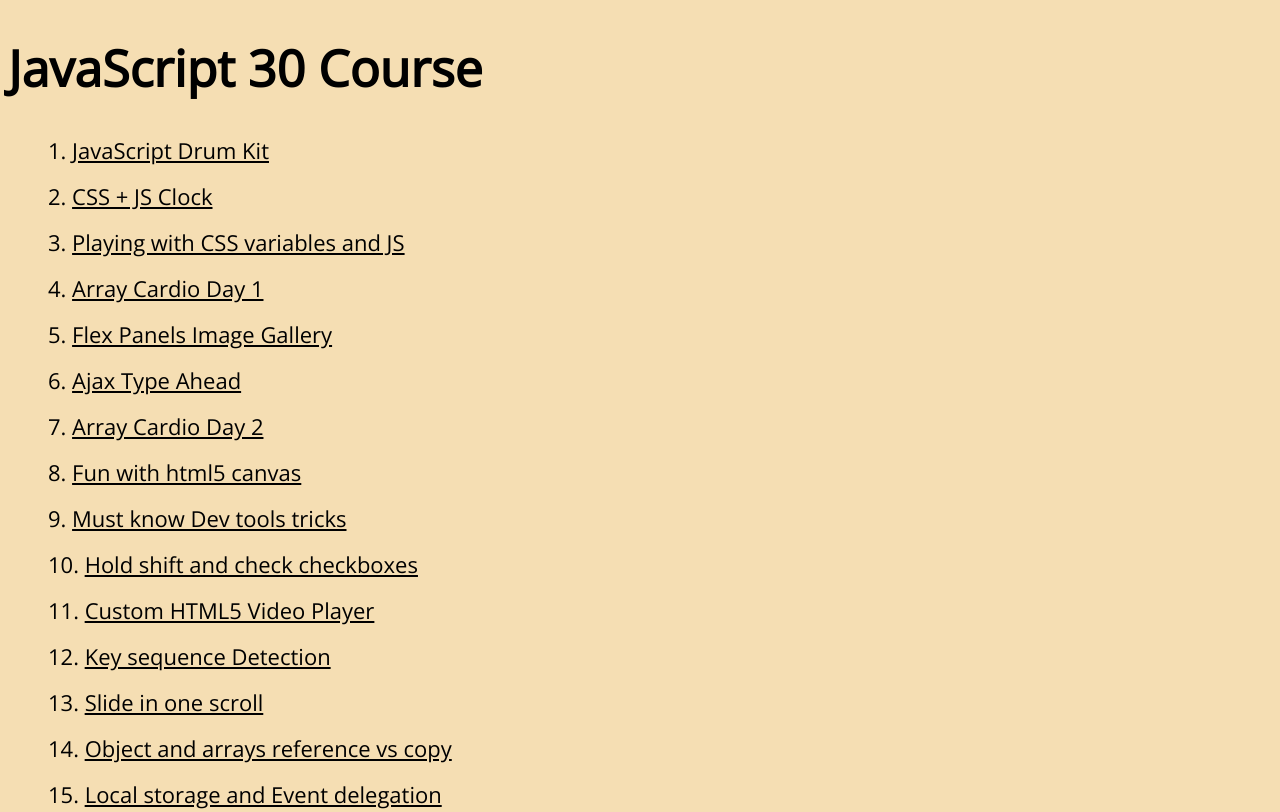
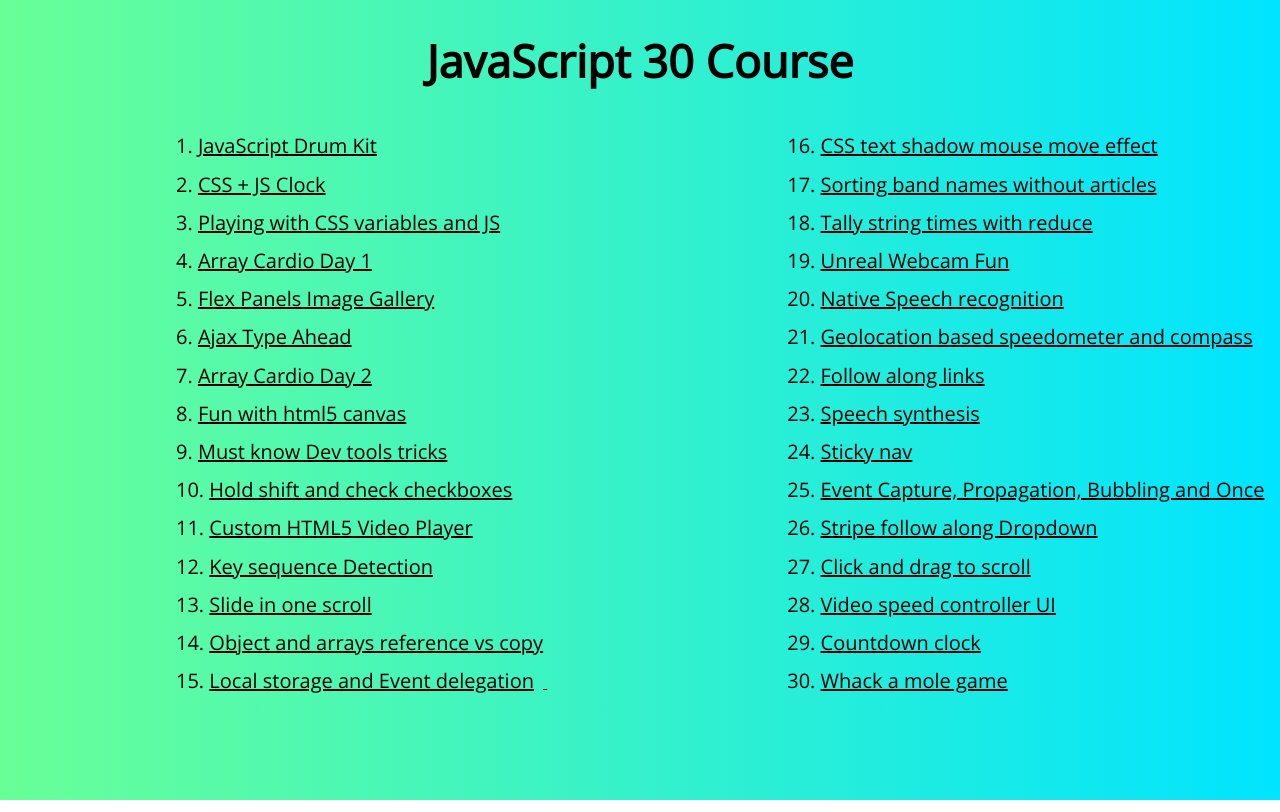
Before and after one commit to bandgarmamta/JavaScript-30, a plain HTML site: page index.html in a window 1280 px wide. Shown: the top 812 px of the page. Drawn offline with nearby package versions, Linux system fonts and the light colour scheme.

Commit message:
style: styled index page
Co-authored-by: Bandgar Mamta <bandgarmamta@users.noreply.github.com>

```diff
--- a/index.html
+++ b/index.html
@@ -10,6 +10,7 @@
 <body>
     <h1>JavaScript 30 Course</h1>
 <ol>
+    <div class="left">
         <li><a href="/01-JavaScript_Drum_Kit/index.html">JavaScript Drum Kit </a> </li>
         <li><a href="/02-CSS+JS_clock/index.html">CSS + JS Clock</a></li>
         <li><a href="/03-Playing_with_css_variables_and_js/index.html">Playing with CSS variables and JS</a></li>
@@ -25,6 +26,9 @@
         <li><a href="/13-Slide-in-on-scroll/index.html">Slide in one scroll</a></li>
         <li><a href="/14-Object-and-arrays-reference-vs-copy/index.html">Object and arrays reference vs copy</a></li>
         <li><a href="/15-Local-storage-and-event-delegation/index.html">Local storage and Event delegation</li>
+    </div>
+
+    <div class="right">
         <li><a href="/16-CSS-text-shadow-mouse-move-effect/index.html">CSS text shadow mouse move effect</a></li>
         <li><a href="/17-Sorting-band-names-without-articles/index.html">Sorting band names without articles</a></li>
         <li><a href="/18-Tally-string-times-with-reduce/index.html">Tally string times with reduce</a></li>
@@ -39,7 +43,9 @@
         <li><a href="/27-Click-and-drag-to-scroll/index.html">Click and drag to scroll</a></li>
         <li><a href="/28-Video-speed-controller-UI/index.html">Video speed controller UI</a></li>
         <li><a href="/29-Countdown-clock/index.html">Countdown clock</a></li>
-    <li><a href="/30-Whack-a-mole-game/index.html">What a mole game</a></li>
+        <li><a href="/30-Whack-a-mole-game/index.html">Whack a mole game</a></li>
+    </div>
+
 </ol>
 </body>
 </html>
--- a/style.css
+++ b/style.css
@@ -3,25 +3,38 @@
 
 body{
     /* text-align: center; */
-    background-color: wheat;
+    background-image: linear-gradient(to right,#69FF97, #00E4FF);
     font-family: 'Open Sans', sans-serif;
 }
 
 h1{
-    font-size:50px;
+    text-align: center;
+    font-size:45px;
 }
 
 ol{
-    margin-top:2rem;
-
+    margin-top:0.5rem;
 }
 
 li{
     list-style-position: inside;
-    margin-top: 1rem;
-    font-size:22px;
+    margin-top: 0.7rem;
+    font-size:20px;
 }
 
 a{
     color: black;
 }
+
+.left {
+    display:inline-block;
+    margin-left:8rem;
+
+}
+
+.right{
+
+    margin-left:15rem;
+    display:inline-block;
+
+}
```
Lines whose indentation alone changed are shown as unchanged.
